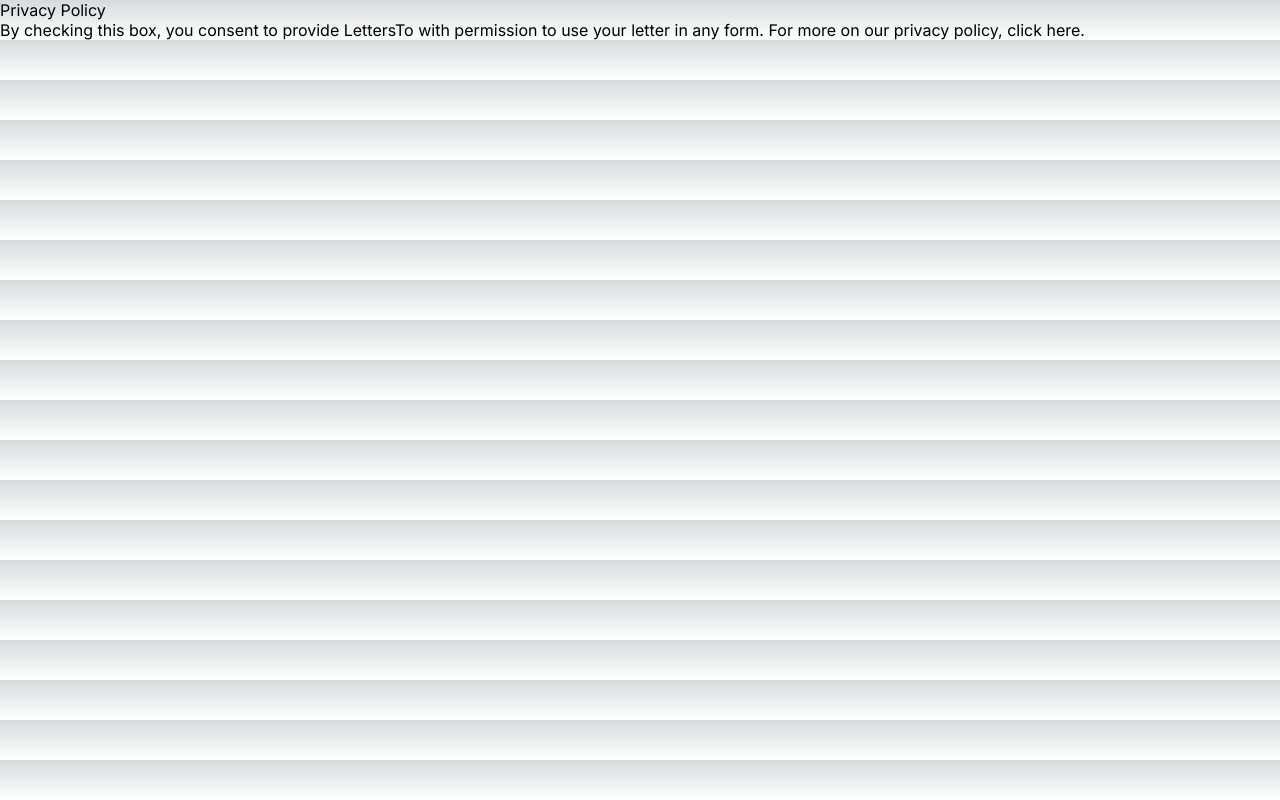
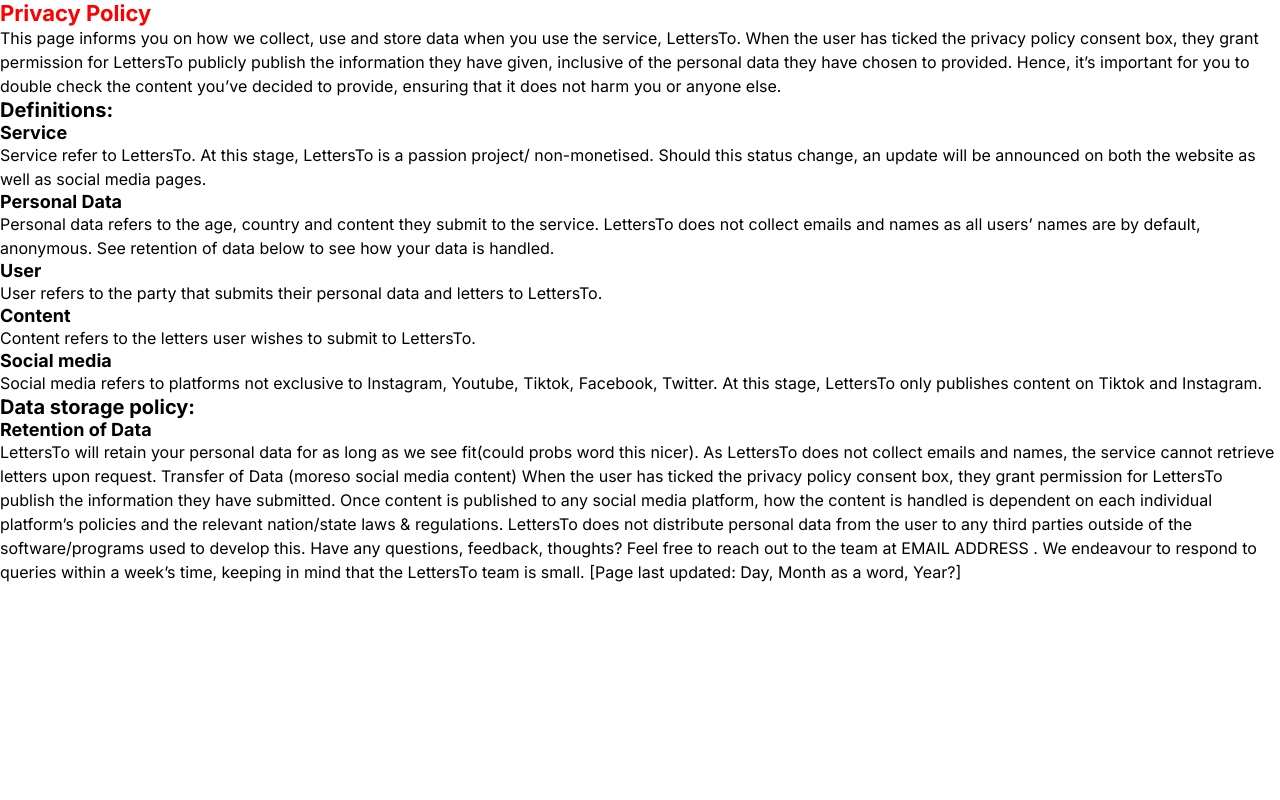
Before and after one commit to Opeyem1a/letters, a Next.js app: page /privacy in a window 1280 px wide. Built offline with nearby package versions, Linux system fonts and the light colour scheme.

Commit message:
test privacy page updates

```diff
--- a/src/app/privacy/page.tsx
+++ b/src/app/privacy/page.tsx
@@ -1,11 +1,68 @@
+import "./samplestylesheet.css"
 export default function PrivacyPolicy() {
     return (
         <main>
+
+            <h1>
             Privacy Policy
+            </h1>
             <p>
-                By checking this box, you consent to provide LettersTo with
-                permission to use your letter in any form. For more on our
-                privacy policy, click here.
+                This page informs you on how we collect, use and store data when you use the service, LettersTo.
+
+                When the user has ticked the privacy policy consent box, they grant permission for LettersTo publicly publish the information they have given, inclusive of the personal data they have chosen to provided. Hence, it’s important for you to double check the content you’ve decided to provide, ensuring that it does not harm you or anyone else.
+            </p>
+
+            <h2>
+                Definitions:
+            </h2>
+            <h3>
+                Service
+            </h3>
+            <p>
+                Service refer to LettersTo. At this stage, LettersTo is a passion project/ non-monetised. Should this status change, an update will be announced on both the website as well as social media pages.
+            </p>
+            <h3>
+                Personal Data
+            </h3>
+            <p>
+                Personal data refers to the age, country and content they submit to the service. LettersTo does not collect emails and names as all users’ names are by default, anonymous. See retention of data below to see how your data is handled.
+            </p>
+            <h3>
+                User
+            </h3>
+            <p>
+                User refers to the party that submits their personal data and letters to LettersTo.
+            </p>
+            <h3>
+                Content
+            </h3>
+            <p>
+                Content refers to the letters user wishes to submit to LettersTo.
+            </p>
+            <h3>
+                Social media
+            </h3>
+            <p>
+                Social media refers to platforms not exclusive to Instagram, Youtube, Tiktok, Facebook, Twitter. At this stage, LettersTo only publishes content on Tiktok and Instagram.
+            </p>
+            <h2>
+                Data storage policy:
+            </h2>
+            <h3>
+                Retention of Data
+            </h3>
+            <p>
+                LettersTo will retain your personal data for as long as we see fit(could probs word this nicer). As LettersTo does not collect emails and names, the service cannot retrieve letters upon request.
+
+                Transfer of Data (moreso social media content)
+                When the user has ticked the privacy policy consent box, they grant permission for LettersTo publish the information they have submitted. Once content is published to any social media platform, how the content is handled is dependent on each individual platform’s policies and the relevant nation/state laws & regulations.
+
+                LettersTo does not distribute personal data from the user to any third parties outside of the software/programs used to develop this.
+
+                Have any questions, feedback, thoughts? Feel free to reach out to the team at EMAIL ADDRESS .
+                We endeavour to respond to queries within a week’s time, keeping in mind that the LettersTo team is small.
+
+                [Page last updated: Day, Month as a word, Year?]
             </p>
         </main>
     )
--- /dev/null
+++ b/src/app/privacy/samplestylesheet.css
@@ -0,0 +1,32 @@
+body {
+    font-family: Arial, sans-serif;
+    background-color: #ffffff;
+    margin: 0;
+    padding: 0;
+}
+
+h1 {
+    color: red;
+    font-size: 22px;
+    font-weight: bold;
+
+}
+
+h2 {
+    color: #000000;
+    font-size: 20px;
+    font-weight: bold;
+}
+
+h3 {
+    color: #000000;
+    font-size: 18px;
+    font-weight: bold;
+}
+
+p {
+    color: #000000;
+    font-size: 16px;
+    line-height: 1.5;
+    font-weight: normal;
+}
```
Also changed, not shown: 2 other files (tests, documents, lock files or other folders).
